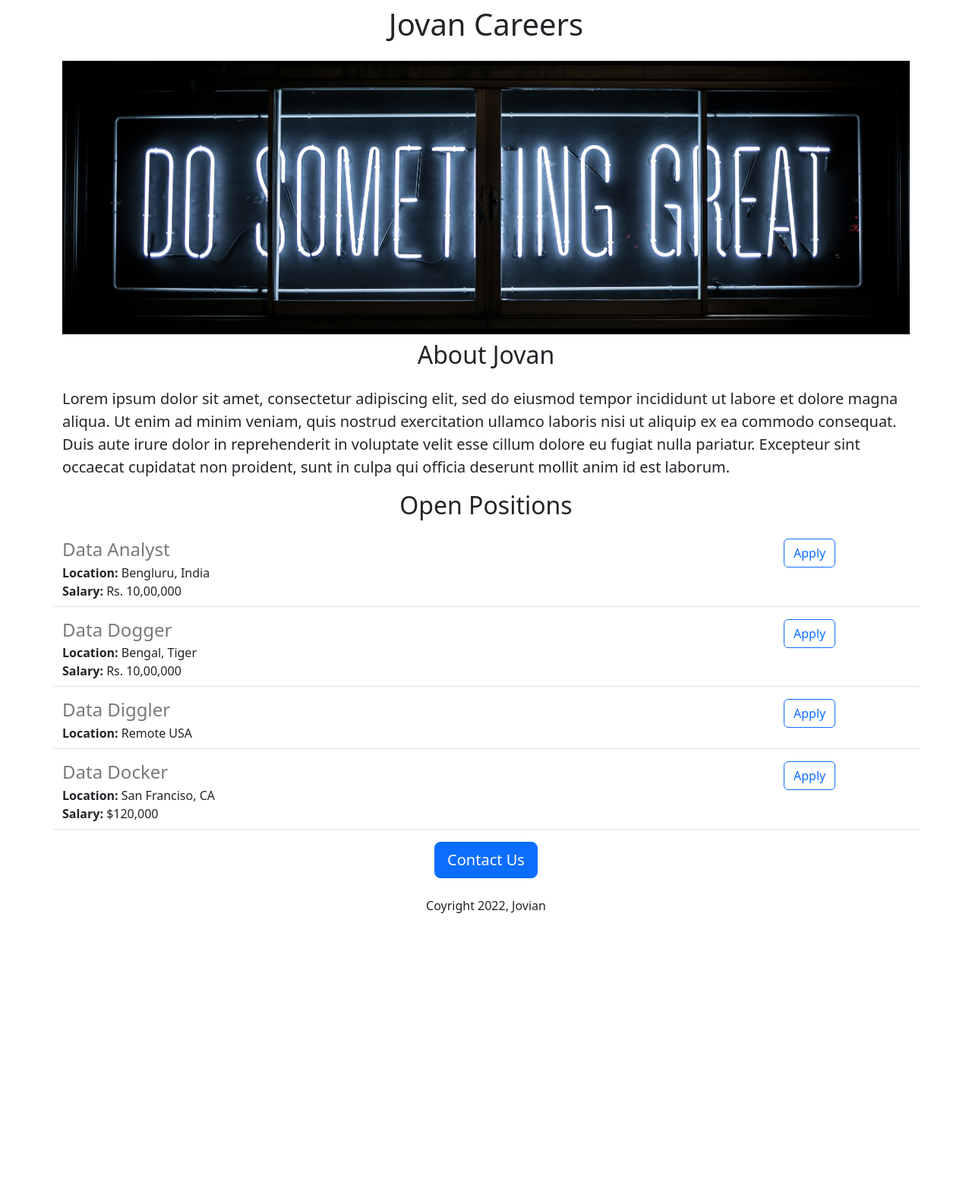
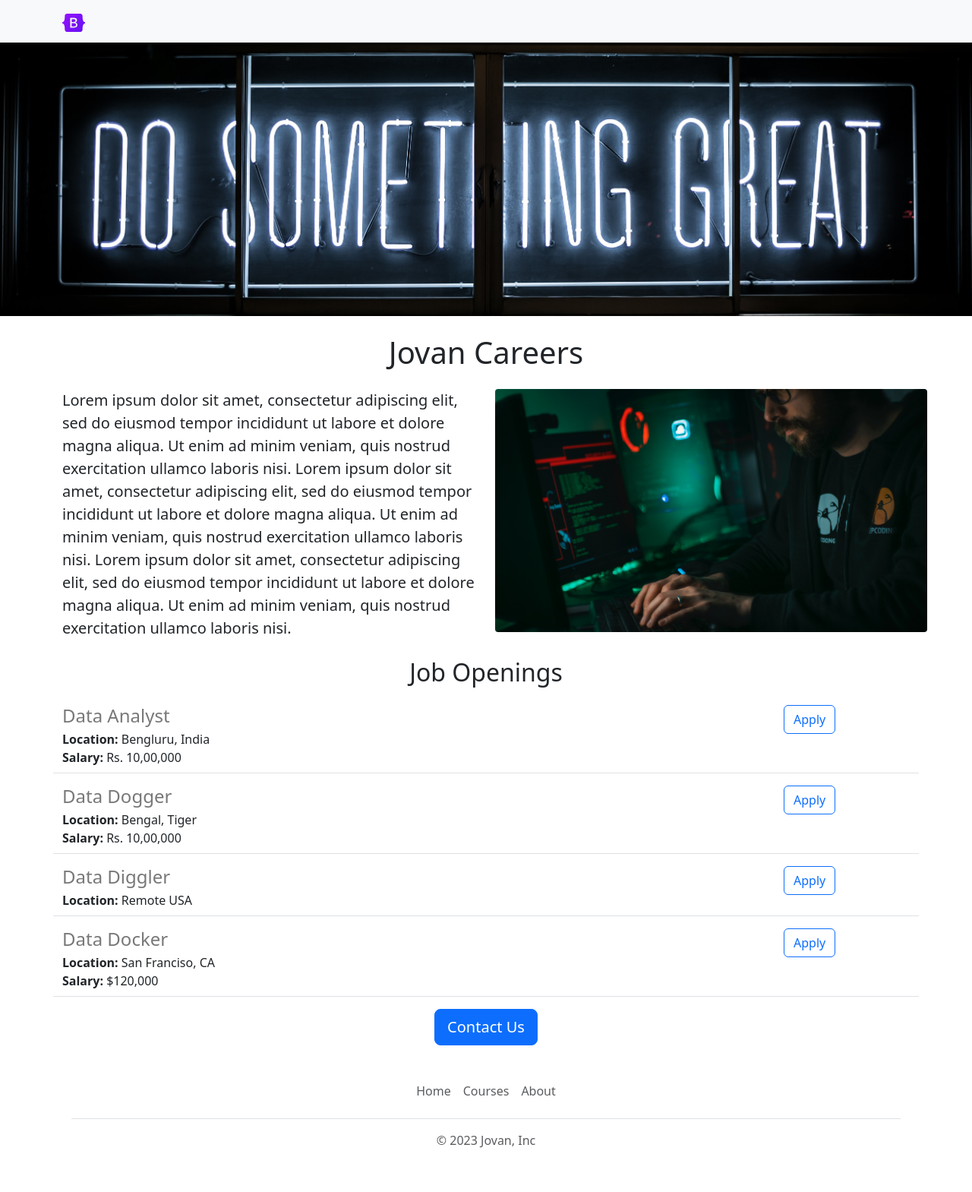
Before and after one commit to zulu-caPWN/jovian-careers-website, a Flask app: page / in a window 1280 px wide. Shown: the whole page at 76% size. Before the commit the page ends 1202 px from the top, so only its background shows below. Run offline with Flask 2, Linux system fonts and the light colour scheme.

Commit message:
functional and aesthetic changes

```diff
--- /dev/null
+++ b/templates/footer.html
@@ -0,0 +1,12 @@
+<div class="container">
+  <footer class="py-3 my-4">
+    <ul class="nav justify-content-center border-bottom pb-3 mb-3">
+      <li class="nav-item"><a href="https://jovian-careers-website-1.dfgdfgdfgewrw.repl.co/" class="nav-link px-2 text-body-secondary">Home</a></li>
+
+      <li class="nav-item"><a href="https://jovian-careers-website-1.dfgdfgdfgewrw.repl.co/learn" class="nav-link px-2 text-body-secondary">Courses</a></li>
+
+      <li class="nav-item"><a href="https://jovian-careers-website-1.dfgdfgdfgewrw.repl.co/about" class="nav-link px-2 text-body-secondary">About</a></li>
+    </ul>
+    <p class="text-center text-body-secondary">&copy; 2023 Jovan, Inc</p>
+  </footer>
+</div>
--- a/templates/home.html
+++ b/templates/home.html
@@ -10,6 +10,7 @@
           height: 360px;
           width: 100%;
           object-fit:cover;
+          margin-bottom: 16px;
         }
 
     </style>
@@ -18,12 +19,25 @@
   </head>
 
   <body>
+    {% include 'nav.html' %}
+    <img id="banner" class="img-fluid" src="/static/yo.jpg" height="320" >
     <div class="container">
-      <h1 class="text-center mt-2 mb-4">{{company_name}} Careers</h1>
-      <img id="banner" class="img-fluid" src="/static/yo.jpg" height="320" >
-      <h2 class="text-center mt-2 mb-4">About Jovan</h2>
-      <p class="lead">Lorem ipsum dolor sit amet, consectetur adipiscing elit, sed do eiusmod tempor incididunt ut labore et dolore magna aliqua. Ut enim ad minim veniam, quis nostrud exercitation ullamco laboris nisi ut aliquip ex ea commodo consequat. Duis aute irure dolor in reprehenderit in voluptate velit esse cillum dolore eu fugiat nulla pariatur. Excepteur sint occaecat cupidatat non proident, sunt in culpa qui officia deserunt mollit anim id est laborum.</p>
-      <h2 class="text-center mt-2 mb-4">Open Positions</h2>
+      <h1 class="text-center mt-2 mb-4">
+        {{company_name}} Careers
+      </h1>
+      <div class="row" style="margin-bottom:16px;">
+        <div class="col-md-6">
+      <p class="lead">
+        Lorem ipsum dolor sit amet, consectetur adipiscing elit, sed do eiusmod tempor incididunt ut labore et dolore magna aliqua. Ut enim ad minim veniam, quis nostrud exercitation ullamco laboris nisi. Lorem ipsum dolor sit amet, consectetur adipiscing elit, sed do eiusmod tempor incididunt ut labore et dolore magna aliqua. Ut enim ad minim veniam, quis nostrud exercitation ullamco laboris nisi.
+
+        Lorem ipsum dolor sit amet, consectetur adipiscing elit, sed do eiusmod tempor incididunt ut labore et dolore magna aliqua. Ut enim ad minim veniam, quis nostrud exercitation ullamco laboris nisi.
+      </p>
+      </div>
+
+      <div class="d-none d-md-block col-md-6">
+        <img src="/static/people.jpg" style="height:320px; border-radius:4px; st">
+    </div>
+      <h2 class="text-center mt-2 mb-4">Job Openings</h2>
 
       <div>
         {% for job in jobs %}
@@ -32,10 +46,10 @@
       </div>
 
       <div class="text-center">
-        <button class="btn btn-primary btn-lg">Contact Us</button>
-        <p class="mt-4">Coyright 2022, Jovian</p>
+        <a href="mailto:contact@lo.com?subject=Question%20about%20job%20opening&body=My%20name%3A%20%3Cyour%20name%20here%3E%0D%0A%0D%0AMy%20question%3A%20%3Center%20question%20here%3E"  class="btn btn-primary btn-lg">Contact Us</a>
       </div>
     </div>
+    {% include 'footer.html' %}
   </body>
 
 </html>
--- a/templates/jobitem.html
+++ b/templates/jobitem.html
@@ -14,7 +14,7 @@
   </div>
 
   <div class="col-2">
-  <button type="button" class="btn btn-outline-primary">Apply</button>
+  <a href="mailto:mailto:yo@lo.com?subject=Application%20for%20{{job['title']}}&body=My%20name%20is%3A%0D%0A%0D%0AMy%20Resume%20link%3A%20%3Cresume%20link%3E%0D%0A%0D%0AMy%20Linkedin%20link%3A%20%3ClinkedIn%20link%3E%0D%0A" type="button" class="btn btn-outline-primary">Apply</a>
   </div>
 
 </div>
--- /dev/null
+++ b/templates/nav.html
@@ -0,0 +1,8 @@
+<nav class="navbar bg-body-tertiary shadow-sm fixed-top bg-white">
+  <div class="container">
+    <a class="navbar-brand" href="#">
+      <img src="/static/bootstrap-logo.svg" alt="Bootstrap" width="30" height="24">
+    </a>
+  </div>
+</nav>
+<div style="height:56px"></div>
```
Also changed, not shown: static/bootstrap-logo.svg (added), static/people.jpg (added).
